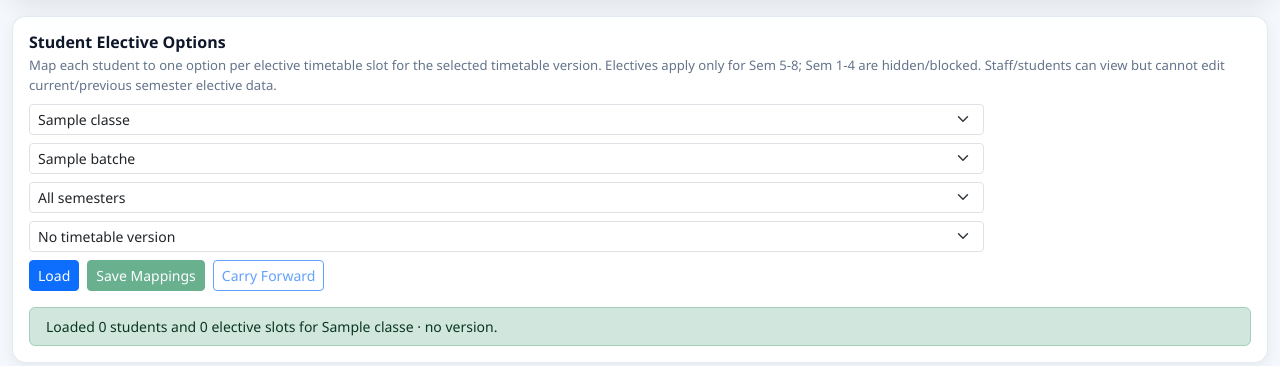
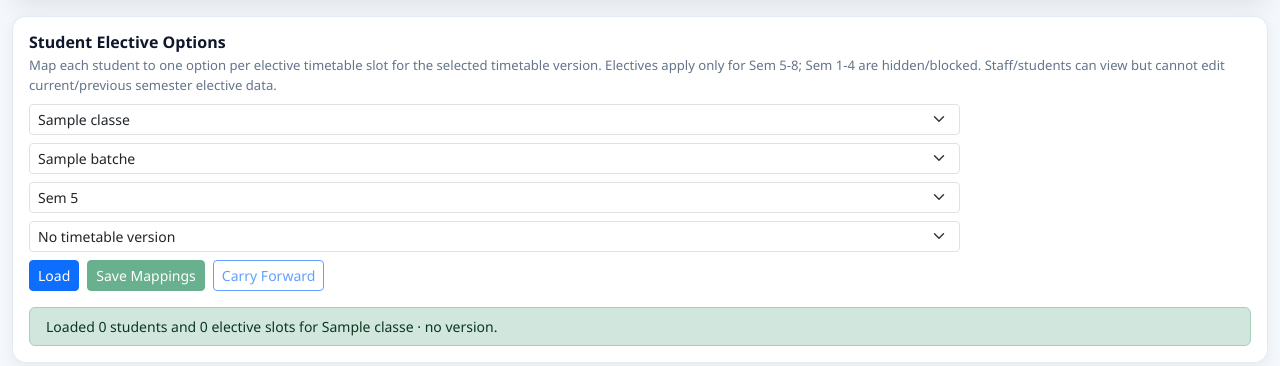
Before and after one commit to Meyyappan-AL/face_recognition, a Flask app: template templates/admin_electives.html in a window 1280 px wide. Shown: the part 68-434 px from the top of the page. Run offline with Flask 3, Linux system fonts and the light colour scheme; data comes from the database, SQL or seed files in the repository; the template is opened without the code that fills it: most values are stand-ins (such as "Sample title", 1, 10 or a date in 2020).

Commit message:
fix electives batch helper and sem selector

```diff
--- a/templates/admin_electives.html
+++ b/templates/admin_electives.html
@@ -111,11 +111,16 @@
   function setDirty(v){ dirty=v; $('dirty').innerHTML=v?'<span class="badge bg-warning text-dark">Unsaved changes</span>':'<span class="badge bg-success">Loaded</span> '+esc(currentClass)+' '+esc(currentVersion?('v'+currentVersion.version_no):'legacy'); $('saveBtn').disabled=!students.length||!currentVersion; $('carryBtn').disabled=!currentVersion; if(v) $('saveBtn').disabled=!currentVersion; }
   function key(s){ return s.slot_key; }
   function studentLabel(s){ return `${erp.repBadge(s.student_role)}${s.name||'-'}${s.reg_no?' · '+s.reg_no:''}`; }
+  function currentBatch(){ return $('batch').value?Number($('batch').value):null; }
   function currentSem(){ return $('sem').value?Number($('sem').value):null; }
 
   function fillSemesters(){
+    // keep all sem 1-8 selectable; electives are sem 5-8 but selector should show all
+    const opts=[]; for(let i=1;i<=8;i++) opts.push(`<option value="${i}">Sem ${i}</option>`);
+    $('sem').innerHTML=opts.join('');
     const cur=(INIT_SEMS.find(s=>Number(s.is_current)===1)||INIT_SEMS[0]||{});
-    $('sem').innerHTML=INIT_SEMS.map(s=>`<option value="${Number(s.id)}" ${Number(s.id)===Number(cur.id)?'selected':''}>${esc(s.label||('Semester '+s.id))}</option>`).join('')||'<option value="">All semesters</option>';
+    const curNo=Number(cur.sem_no||cur.id||5);
+    if(curNo>=1&&curNo<=8) $('sem').value=String(curNo);
   }
 
   function fillVersions(){
```
